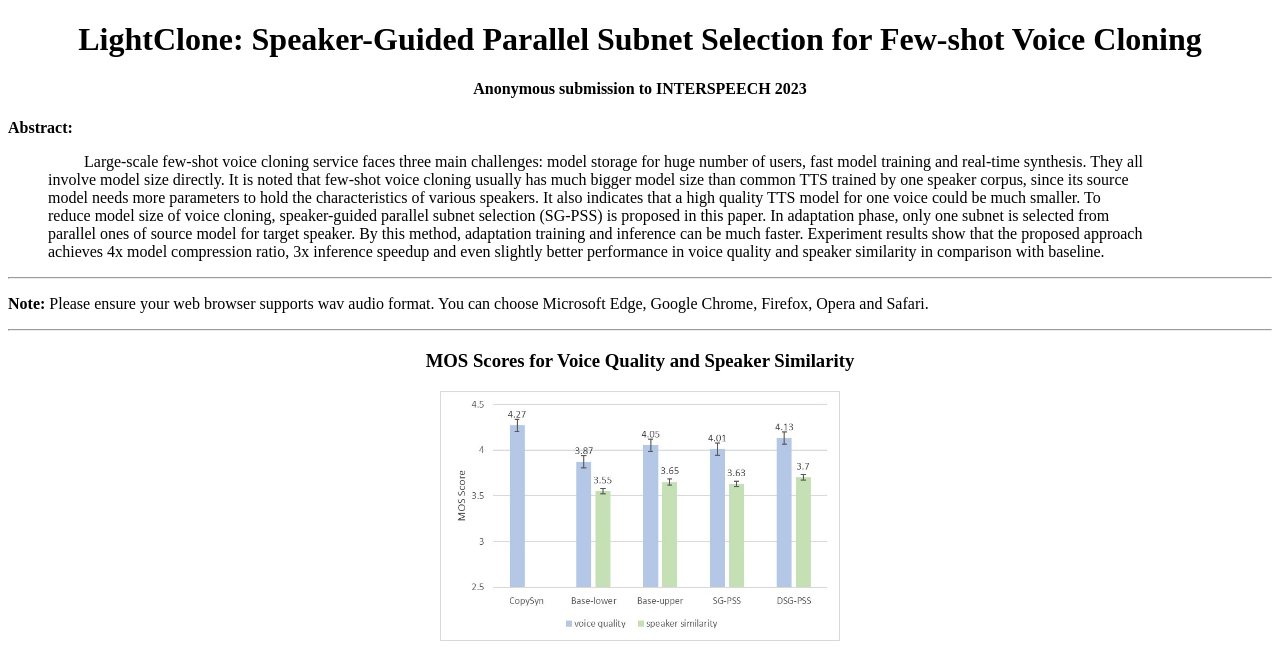
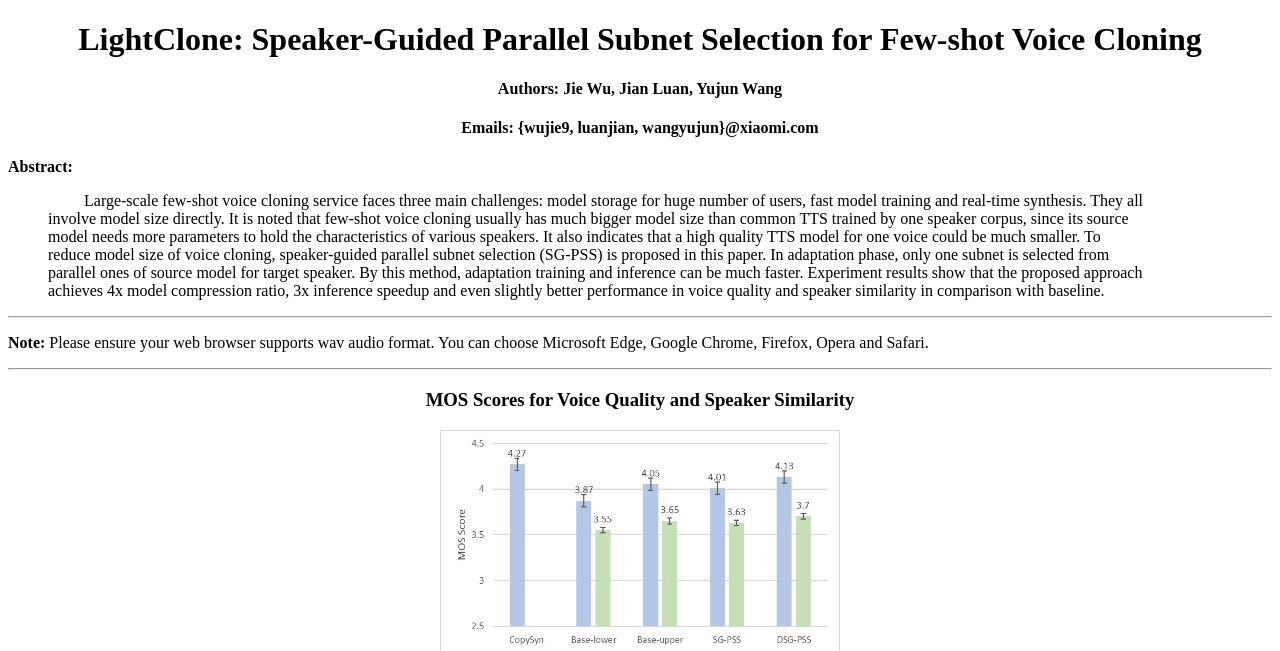
Before and after one commit to jiewu2022/INTERSPEECH2023-demo, a plain HTML site: page index.html in a window 1280 px wide. Shown: the top 651 px of the page. Drawn offline with Linux system fonts and the light colour scheme.

Commit message:
update authors and emails

```diff
--- a/index.html
+++ b/index.html
@@ -8,7 +8,8 @@
 
 <h1 style="text-align: center">LightClone: Speaker-Guided Parallel Subnet Selection for Few-shot Voice Cloning</h1>
 
-<h4 style="text-align: center">Anonymous submission to INTERSPEECH 2023</h4>
+<h4 style="text-align: center">Authors: Jie Wu, Jian Luan, Yujun Wang</h4>
+<h4 style="text-align: center">Emails: {wujie9, luanjian, wangyujun}@xiaomi.com</h4>
 <h4 style='display:inline'>Abstract: </h4> <br> <p style='width=81%; display:inline'><div style="width:90%"><ul>&nbsp;&nbsp;&nbsp;&nbsp;&nbsp;&nbsp;&nbsp;&nbsp;&nbsp;Large-scale few-shot voice cloning service faces three main challenges: model storage for huge number of users, fast model training and real-time synthesis. They all involve model size directly. It is noted that few-shot voice cloning usually has much bigger model size than common TTS trained by one speaker corpus, since its source model needs more parameters to hold the characteristics of various speakers. It also indicates that a high quality TTS model for one voice could be much smaller. To reduce model size of voice cloning, speaker-guided parallel subnet selection (SG-PSS) is proposed in this paper. In adaptation phase, only one subnet is selected from parallel ones of source model for target speaker. By this method, adaptation training and inference can be much faster. Experiment results show that the proposed approach achieves 4x model compression ratio, 3x inference speedup and even slightly better performance in voice quality and speaker similarity in comparison with baseline.</ul></div></p>
 <hr>
 <p><strong>Note:</strong> Please ensure your web browser supports wav audio format. You can choose Microsoft Edge, Google Chrome, Firefox, Opera and Safari.</p>
```
